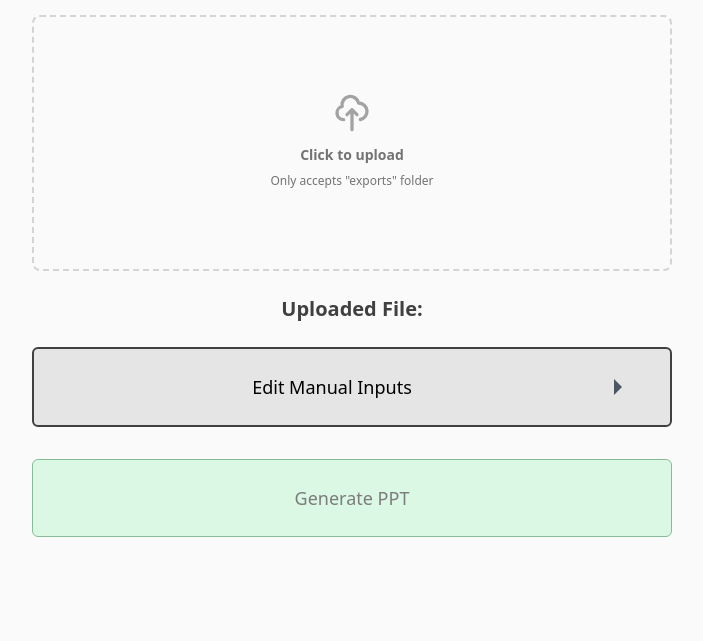
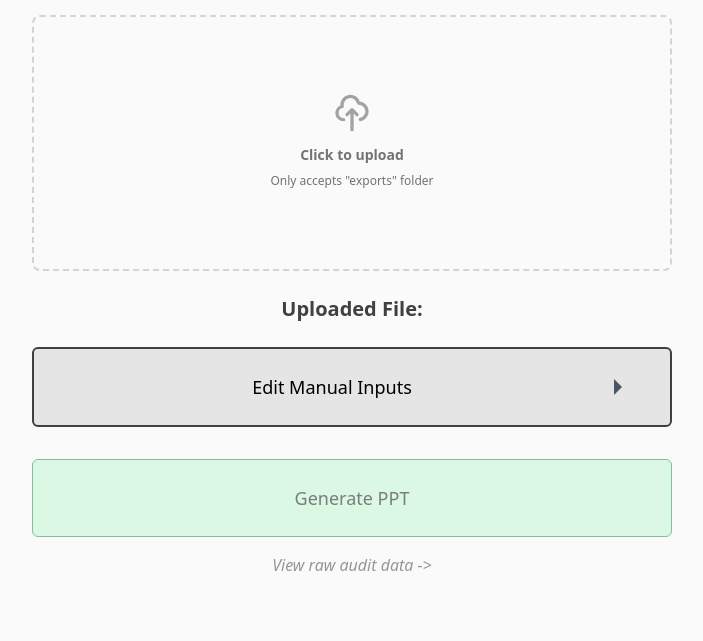
Before and after one commit to Logical-Position/TADAAbot, a Flask app: page / in a window 1280 px wide. Shown: the part 255-896 px from the top of the page, without its empty margins (288-991 px from the left). Before the commit the page ends 792 px from the top, so only its background shows below. Run offline with Flask 2, Linux system fonts and the light colour scheme; style sheets or scripts are compiled from the project's sources.

Commit message:
feat: added link to raw audit data after download

```diff
--- a/static/script.js
+++ b/static/script.js
@@ -16,11 +16,11 @@ document.addEventListener("DOMContentLoaded", function() {
             return res.json();
 
         }).then((data) => {
-            // TODO: Get timestamp from data, pass that as download URI
-            console.log(data)
-            console.log(data['ts'])
-            const ts = data['ts']
+            const ts = data['ts'];
             requestDownload(ts);
+
+            const auditsId = data['audits_id'];
+            updateRawDataLink(auditsId);
 
         }).finally(() => {
             document.body.style.cursor = 'auto';
@@ -32,8 +32,8 @@ document.addEventListener("DOMContentLoaded", function() {
     function requestDownload(ts) {
         let downloadURL = `/download/${ts}`;
         makeRequest(downloadURL, (res) => {
-            console.log("Request callback");
-            console.log(res);
+            // console.log("Request callback");
+            // console.log(res);
         });
     }
 
@@ -140,8 +140,8 @@ function makeRequest(path, callback) {
         let blob = e.target.response;
         let contentDispo = e.currentTarget.getResponseHeader('Content-Disposition');
         let filename = contentDispo.match(/filename[^;=\n]*=((['"]).*?\2|[^;\n]*)/)[1];
-        console.log(filename);
-        console.log(contentDispo);
+        // console.log(filename);
+        // console.log(contentDispo);
         saveBlob(blob, filename);
     };
 
@@ -151,7 +151,7 @@ function makeRequest(path, callback) {
 
 function saveBlob(blob, filename) {
     // let assetRecord = this.getAssetRecord();
-    console.log(filename);
+    // console.log(filename);
     let tempEl = document.createElement("a");
     document.body.appendChild(tempEl);
     tempEl.style = "display: none";
@@ -166,3 +166,13 @@ function updatePptButton (text) {
     const pptButton = document.querySelector("#submit-input");
     pptButton.value = text;
 };
+
+function updateRawDataLink(id) {
+    const elId = "raw-data-link";
+    const disabledClass = "disabled-raw-data-link";
+    const anchor = document.getElementById(elId);
+    if (anchor) {
+        anchor.href = `/db/${id}`;
+        anchor.classList.remove(disabledClass);
+    }
+}
--- a/static/style.css
+++ b/static/style.css
@@ -3,3 +3,22 @@
   border: solid;
   transition: 2s all;
 }
+
+#raw-data-link {
+  font-style: italic;
+}
+
+#raw-data-link:hover {
+  font-style: italic;
+  text-decoration: underline;
+}
+
+#raw-data-link.disabled-raw-data-link {
+  color: rgb(150, 150, 150);
+  pointer-events: none;
+  cursor: default;
+}
+
+#raw-data-link.disabled-raw-data-link:hover {
+  text-decoration: none;
+}
--- a/templates/index.html
+++ b/templates/index.html
@@ -337,6 +337,10 @@ TADAA
                 value="Generate PPT"
                 disabled
             >
+
+            <div class="text-center">
+                <a href="#" id="raw-data-link" class="disabled-raw-data-link">View raw audit data -></a>
+            </div>
         </form>
     </div>
 </div>
```
